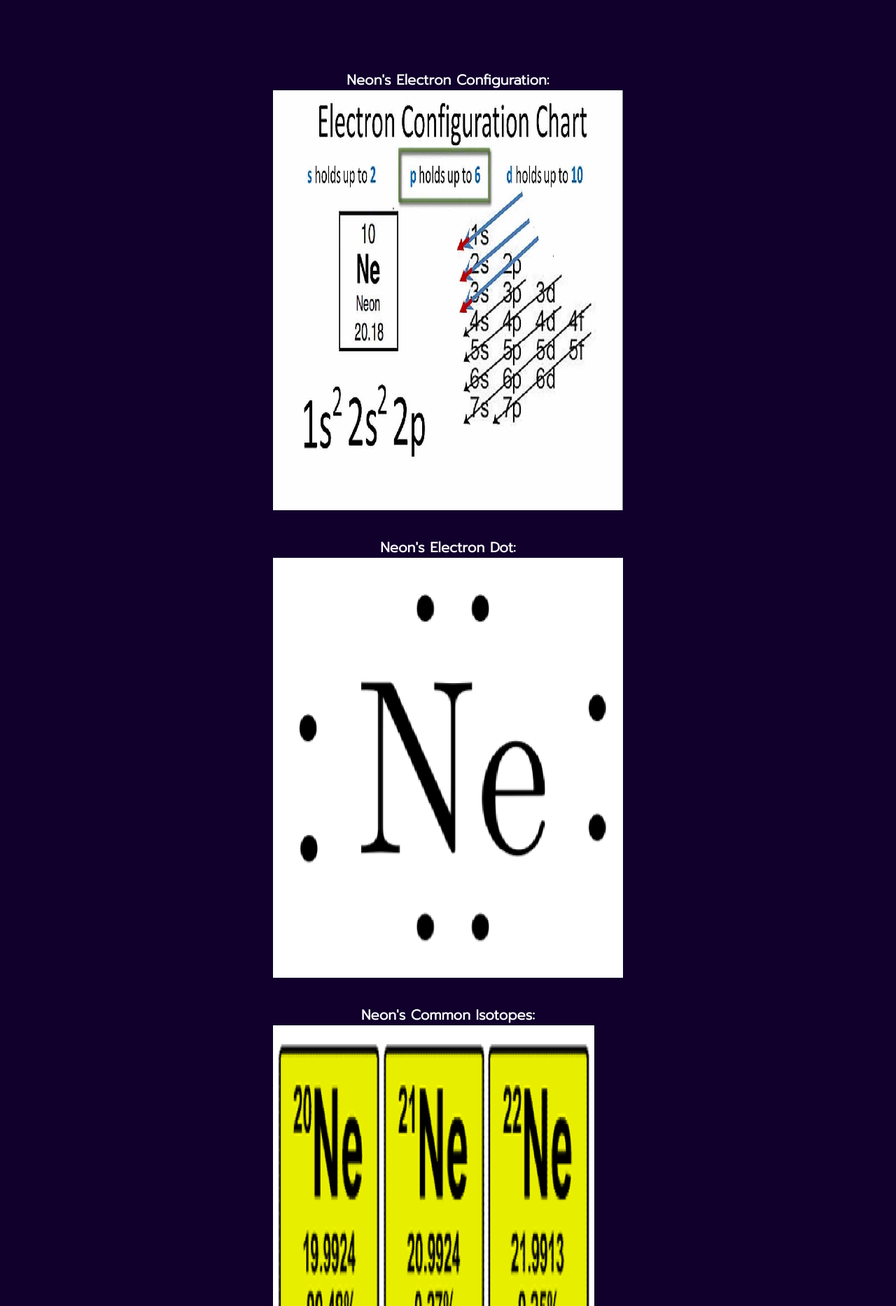
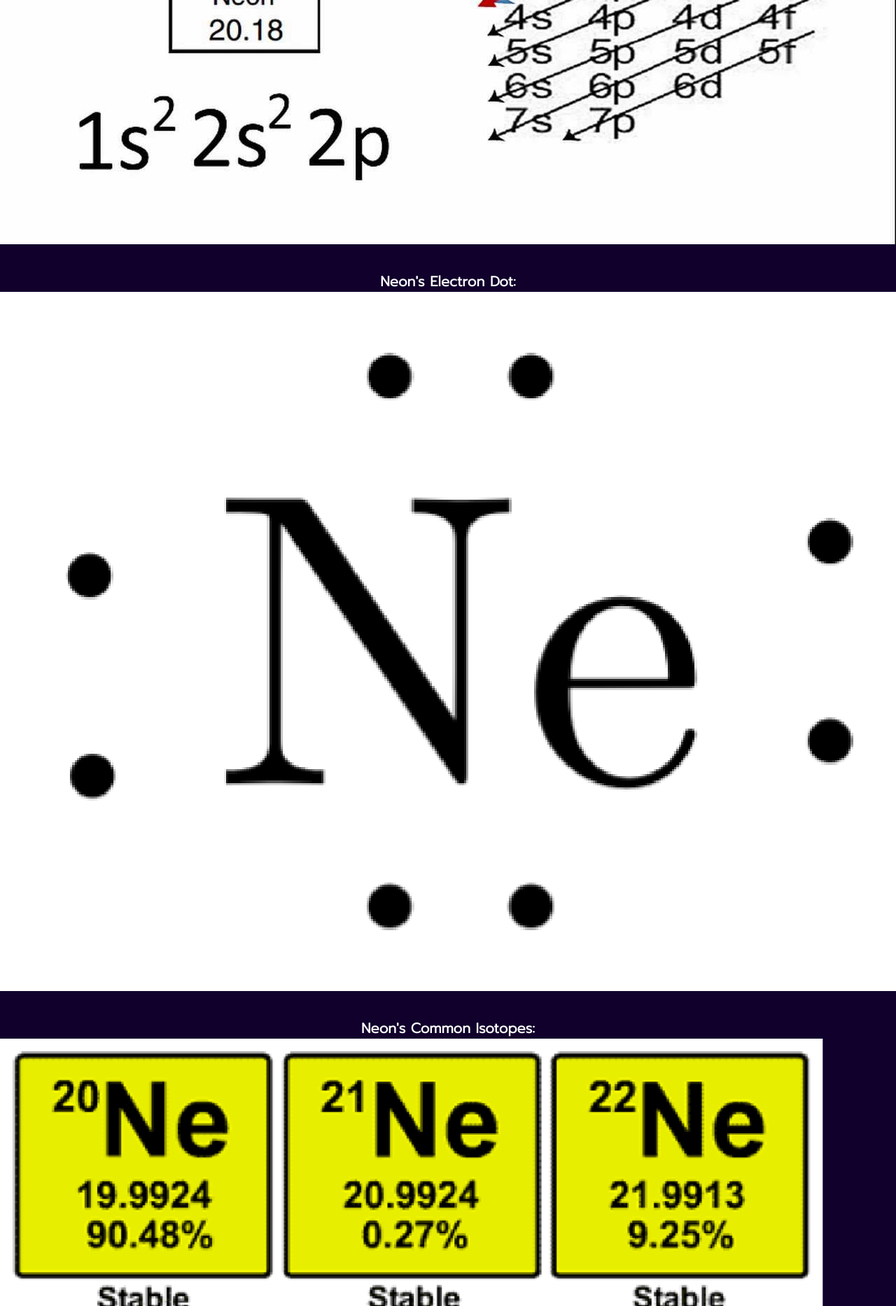
Before and after one commit to t1redof/ChemPoster, a plain HTML site: page diagrams.html in a window 1280 px wide. Shown: the part 934-2800 px from the top of the page at 70% size. Drawn offline with nearby package versions, Linux system fonts and the light colour scheme.

Commit message:
asd1212r1rf

```diff
--- a/diagrams.html
+++ b/diagrams.html
@@ -17,14 +17,14 @@
     </head>
 
 <br><br><h1>Lyn's Chem Poster [website]<br><br><br>
-    <img src="neon.png" alt="neon" style="width:500px;height:600px;"><br><br>
+    <img src="neon.png" alt="neon" style="width:100px;height:100px;"><br><br>
 <h3>
 Neon's Electron Configuration:<br>
-<img src="econfig.jpg" alt="neon" style="width:500px;height:600px;"><br><br>
+<img src="econfig.jpg" alt="neon"><br><br>
 Neon's Electron Dot:<br>
-<img src="edot.png" alt="neon" style="width:500px;height:600px;"><br><br>
+<img src="edot.png" alt="neon"><br><br>
 Neon's Common Isotopes:<br>
-<img src="isotopes.png" alt="neon" style="width:500px;height:600px;"><br><br>
+<img src="isotopes.png" alt="neon"><br><br>
 </h3>
 <button onclick="window.location.href='/index.html';">Home</button>
 </html>
```
Also changed, not shown: about.html (+1 -1 lines), index.html (+1 -0 lines).
